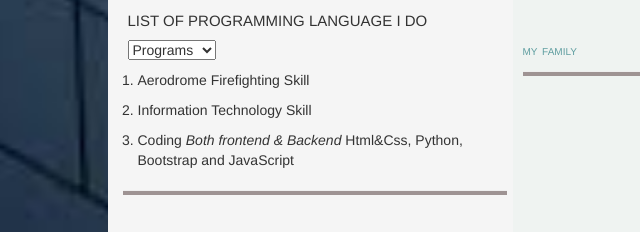
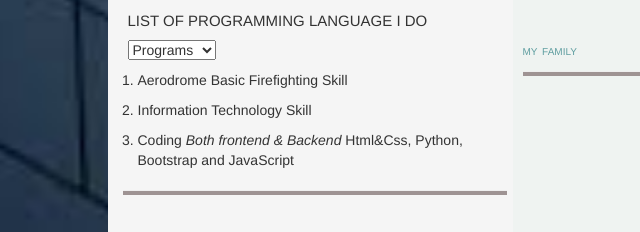
Before and after one commit to Baks-Trawally/MyCv-Project, a plain HTML site: page index.html in a window 1280 px wide. Both pictures are taken after a click on the link "SKILL". Shown: the part 414-646 px from the top of the page, 133-773 px from the left. Drawn offline with nearby package versions, Linux system fonts and the light colour scheme; a script that the page names is missing.

Commit message:
Add files via upload

```diff
--- a/index.html
+++ b/index.html
@@ -157,7 +157,7 @@
                   </select>
                   <br>
                   <ul>
-                    <li>Aerodrome Firefighting Skill</li>
+                    <li>Aerodrome Basic Firefighting Skill</li>
                     <li>Information Technology Skill</li>
                     <li>Coding <em>Both frontend & Backend </em> Html&Css, Python, Bootstrap and JavaScript</li>
                   </ul>
```
